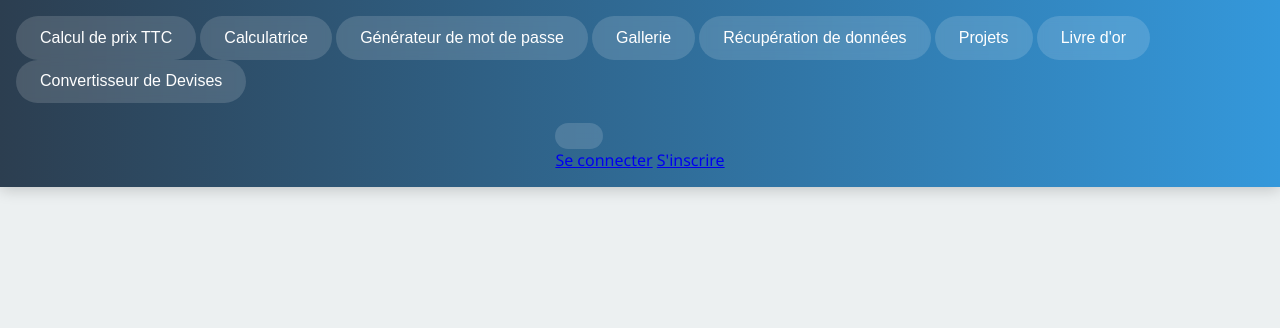
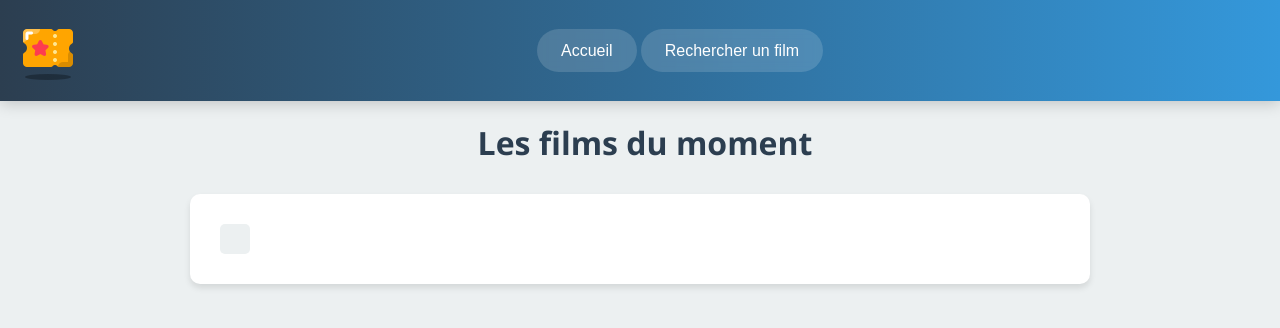
Before and after one commit to GabrielVerschatse/1JS_CINOS, a plain HTML site: page index.html in a window 1280 px wide. Drawn offline with Linux system fonts and the light colour scheme; files that its build step writes are made by us from their sources.

Commit message:
Réalisation de la majorité du css

```diff
--- a/index.html
+++ b/index.html
@@ -1,34 +1,34 @@
 <!DOCTYPE html>
 <html lang="en">
+
 <head>
     <meta charset="UTF-8">
     <meta name="viewport" content="width=device-width, initial-scale=1.0">
     <title>CINOS</title>
-    <link rel="stylesheet" href="css/style.css">
+    <link rel="stylesheet" href="style.css">
 </head>
+
 <body>
     <header>
+
         <nav>
+            <div class="logo">
+                <img id="logo_ticket" src="Assets/icons/logo1.png" alt="CINOS Logo">
+            </div>
             <div class="nav-links">
-                <button onclick="window.location.href='/1/index.html'">Calcul de prix TTC</button>
-                <button onclick="window.location.href='/2/calculatrice.html'">Calculatrice</button>
-                <button onclick="window.location.href='/3/mdp_gen.html'">Générateur de mot de passe</button>
-                <button name="theme" onclick="window.location.href='/4/gallerie.html'">Gallerie</button>
-                <button onclick="window.location.href='/5/recup.html'">Récupération de données</button>
-                <button onclick="window.location.href='/6/projets.html'">Projets</button>
-                <button onclick="window.location.href='/7/guestbook.html'">Livre d'or</button>
-                <button onclick="window.location.href='/8/currency.html'">Convertisseur de Devises</button>
-            </div>
-            <div class="settings-menu">
-                <button class="settings-btn" id="settingsToggle">
-                    <i class="fas fa-cog"></i>
-                </button>
-                <div class="settings-dropdown" id="settingsDropdown">
-                    <a href="#" id="loginBtn"><i class="fas fa-sign-in-alt"></i> Se connecter</a>
-                    <a href="#" id="registerBtn"><i class="fas fa-user-plus"></i> S'inscrire</a>
-                </div>
+                <button class="nav-btn">Accueil</button>
+                <button class="nav-btn">Rechercher un film</button>
             </div>
         </nav>
     </header>
+    <div class="container">
+        <h1><i class="fas fa-exchange-alt"></i>Les films du moment</h1>
+
+        <div class="converter-box">
+            <div class="input-group">
+                <div class="popular-item fade-in"></div>
+            </div>
+        </div>
+    </div>
 </body>
 </html>
--- a/style.css
+++ b/style.css
@@ -35,7 +35,8 @@ nav {
     align-items: center;
     padding: 0 1rem;
     position: relative;
-  }
+    justify-content: space-between;
+}
 
 nav button {
     background-color: rgba(255, 255, 255, 0.15);
@@ -53,3 +54,52 @@ nav button {
 nav button:hover {
     background-color: rgba(255, 255, 255, 0.25);
     transform: translateY(-2px);
+}
+
+.nav-links {
+    margin-right: auto;
+    margin-left: auto;
+}
+
+
+.container {
+    max-width: 900px;
+    margin: 0 auto;
+    padding: 20px;
+}
+
+h1 {
+    color: var(--primary-color);
+    text-align: center;
+    margin-bottom: 30px;
+}
+
+h1 i {
+    margin-right: 10px;
+    color: var(--secondary-color);
+}
+
+.converter-box {
+    background: white;
+    padding: 30px;
+    border-radius: 10px;
+    box-shadow: var(--box-shadow);
+    display: flex;
+    align-items: center;
+    justify-content: space-between;
+    gap: 20px;
+    margin-bottom: 20px;
+}
+
+.popular-item {
+    background: var(--background-color);
+    padding: 15px;
+    border-radius: 5px;
+    text-align: center;
+    cursor: pointer;
+    transition: transform 0.2s ease;
+}
+
+.popular-item:hover {
+    transform: translateY(-2px);
+}
```
Also changed, not shown: Assets/icons/logo1.png (added).
